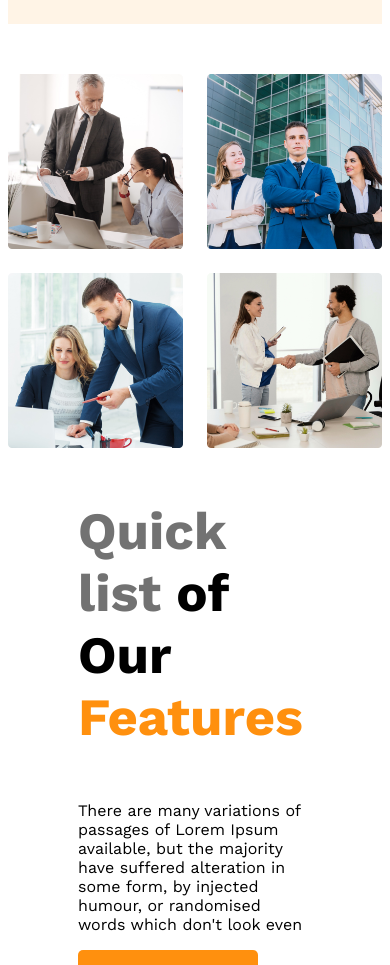
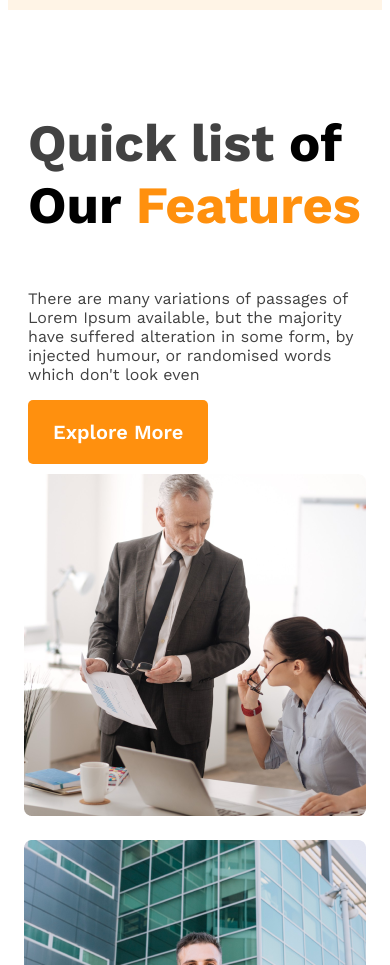
Before and after one commit to Mohinuddin0119/g3-architects-resources, a plain HTML site: page index.html in a window 390 px wide. Shown: the part 1035-2000 px from the top of the page. Drawn offline with nearby package versions, Linux system fonts and the light colour scheme; a web font is replaced by a local one.

Commit message:
added responsive features update

```diff
--- a/index.html
+++ b/index.html
@@ -23,7 +23,7 @@
                     <h3 class="banner-tittle">Brand New <br>
                         Group of Architects
                     </h3>
-                    <p class="banner-description">There are many variations of passages of Lorem Ipsum available, but the majority have suffered alteration in <br> some form, by injected humour, or randomised words which don't look even</p>
+                    <p class="text-grey">There are many variations of passages of Lorem Ipsum available, but the majority have suffered alteration in <br> some form, by injected humour, or randomised words which don't look even</p>
                     <button class="btn-primary">Explore More</button>
                 </div>
             <img class="bannerphoto" src="./images/banner.png" alt="">
@@ -42,9 +42,9 @@
             </div>
             <div class="teams-content">
                 <div class="teams-tittle">
-                    <h3><span class="quick-list">Quick list</span> <span>of Our</span> <span class="text-features">Features</span></h3>
+                    <h3><span class="quick-list text-grey">Quick list</span> <span>of Our</span> <span class="text-features">Features</span></h3>
                 </div>
-                <div class="teams-description">
+                <div class="teams-description text-grey">
                     <p>There are many variations of passages of Lorem Ipsum available, but the majority have suffered alteration in some form, by injected humour, or randomised words which don't look even</p>
                 </div>
                 <button class="btn-primary">Explore More</button>
--- a/styles/architect.css
+++ b/styles/architect.css
@@ -12,6 +12,10 @@
     border-radius: 5px;
     cursor: pointer;
 }
+.text-grey{
+    color: #424242;
+}
+
 *{
       font-family: "Work Sans", sans-serif;
       font-style: normal;
@@ -54,10 +58,6 @@ ul >li a{
     font-weight: 700;
     color:#131313
 }
-.banner-description{
-    color: #424242;
-    margin-bottom: 30px;
-}
 .bannerphoto{
     margin-top: 30px;
     width: 100%;
@@ -87,9 +87,6 @@ main{
 .teams-tittle{
     font-size: 2.8rem;
 }
-.teams-tittle .quick-list {
-    color: #727272;
-}
 .teams-tittle .text-features{
     color: #FF900E;
 }
@@ -100,11 +97,19 @@ main{
     header{
         padding: 20px;
     }
-    .nav-container{
+    .nav-container,.teams-container{
         flex-direction: column;
     }
+    .teams-img-container{
+        grid-template-columns: 1fr;
+    }
     .teams-container{
-        flex-direction: column;
+        flex-direction: column-reverse;
+        gap: 10px;
+    }
+    .teams-content{
+        padding-right: 20px;
+        padding-left: 20px;
     }
     .teams-photo{
         width: 100%;
@@ -120,7 +125,12 @@ main{
         flex-direction: column;
     }
     .teams-container{
-        flex-direction: column;
+        flex-direction: column-reverse;
+        gap: 10px;
+    }
+    .teams-content{
+        padding-right: 20px;
+        padding-left: 20px;
     }
     .teams-photo{
         width: 100%;
```
